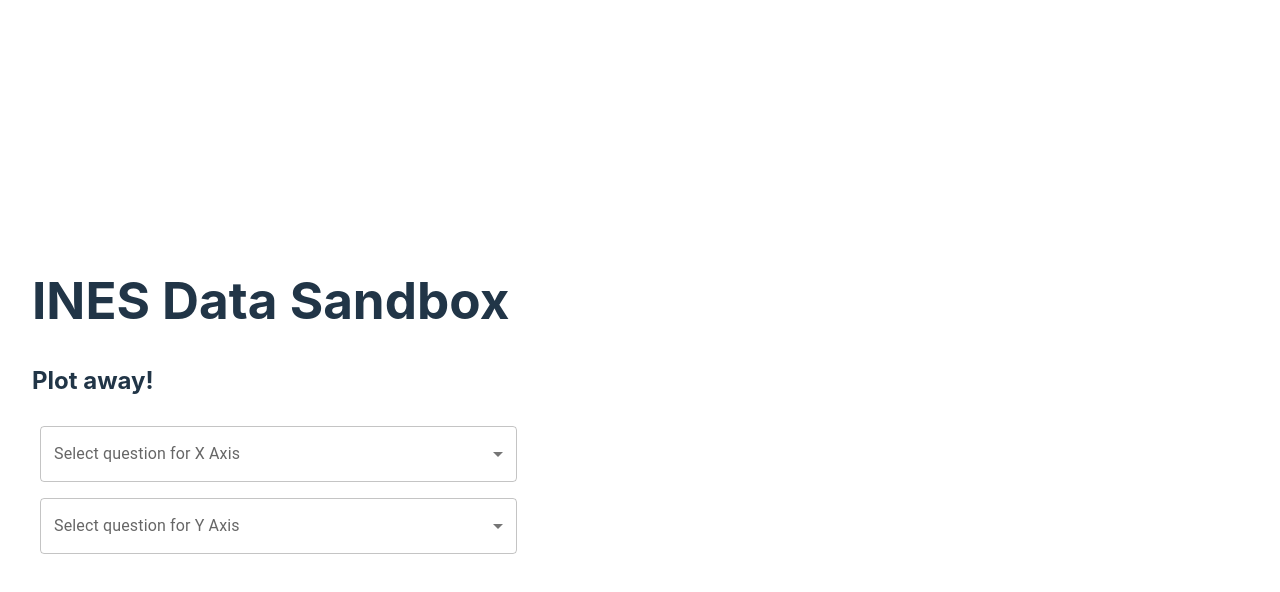
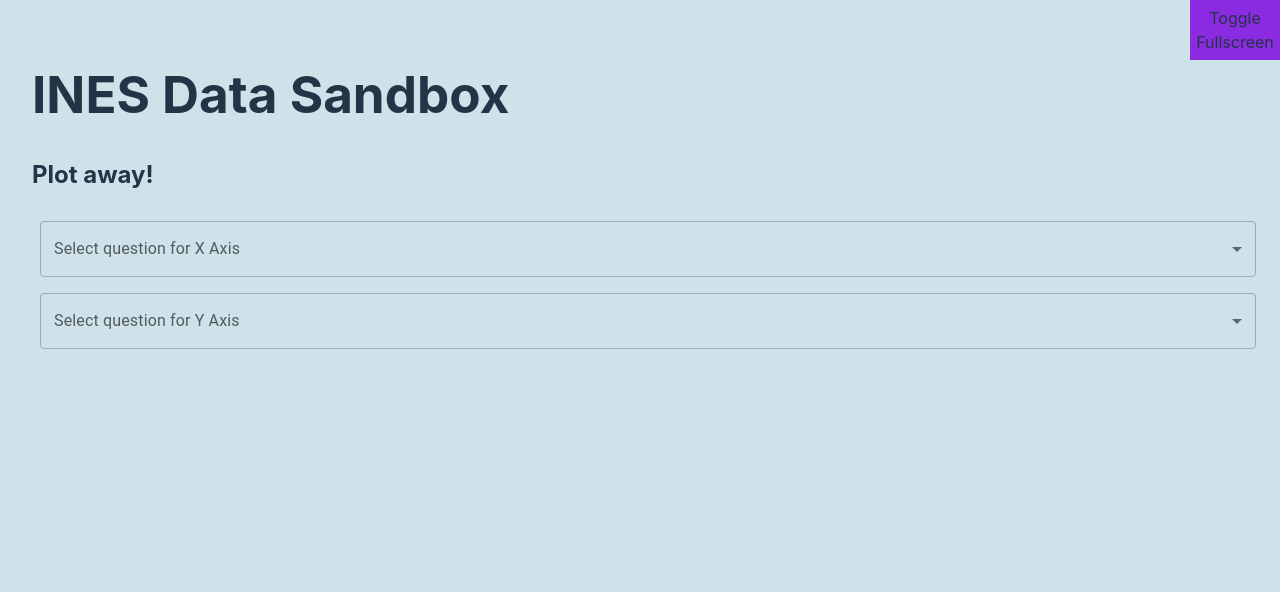
Before and after one commit to YochayCO/ines-website, a React (Vite) app in the folder ines-website/: page / in a window 1280 px wide. Shown: the top 592 px of the page. Built offline with nearby package versions, Linux system fonts and the light colour scheme.

Commit message:
Add ugly Fullscreen toggle

```diff
--- a/ines-website/src/App.css
+++ b/ines-website/src/App.css
@@ -1,7 +1,9 @@
 #root {
-  max-width: 1280px;
   margin: 0 0;
   padding: 2rem;
+  background-color: rgb(206, 226, 233);
+  width: 100dvw;
+  height: 100dvh;
 }
 
 .logo {
@@ -19,3 +21,15 @@
   font-weight: bold;
   fill: rgb(136, 132, 216);
 }
+
+.fullscreen-button {
+  position: fixed;
+  top: 0;
+  right: 0;
+  background-color: blueviolet;
+  height: 60px;
+  width: 90px;
+  text-align: center;
+  align-content: center;
+  cursor: pointer;
+}
--- a/ines-website/src/App.tsx
+++ b/ines-website/src/App.tsx
@@ -2,12 +2,27 @@ import Plotter from './components/Plotter/Plotter'
 import './App.css'
 
 function App() {
+  const toggleFullscreen = () => {
+    if (!document.fullscreenEnabled) {
+      console.log('fullscreen option not enabled')
+      return
+    }
+
+    if (document.fullscreenElement) {
+      document.exitFullscreen()
+    } else {
+      document.body.requestFullscreen()
+    }
+  }
 
   return (
-    <>
+    <div className='root'>
       <h1>INES Data Sandbox</h1>
-      <Plotter />
-    </>
+        <Plotter />
+      <div className='fullscreen-button' onClick={toggleFullscreen}>
+        Toggle Fullscreen
+      </div>
+    </div>
   )
 }
 
```
